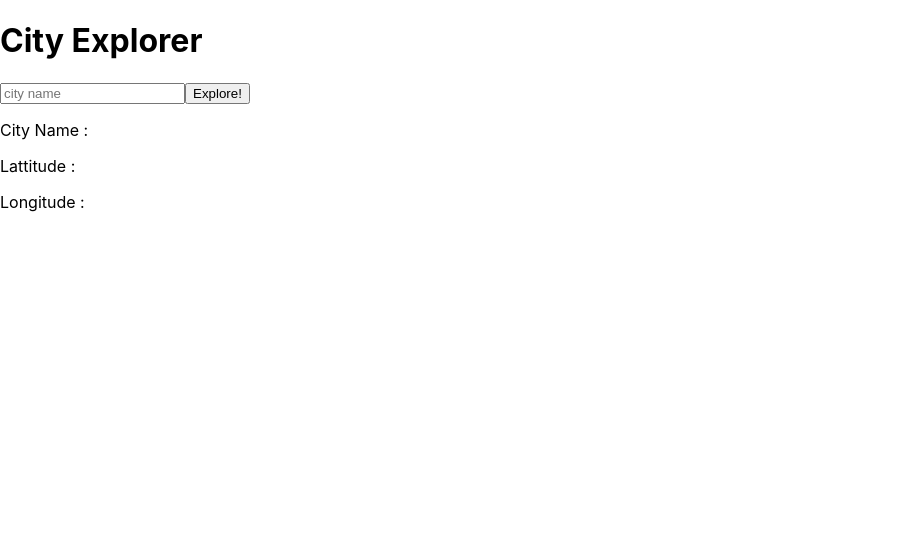
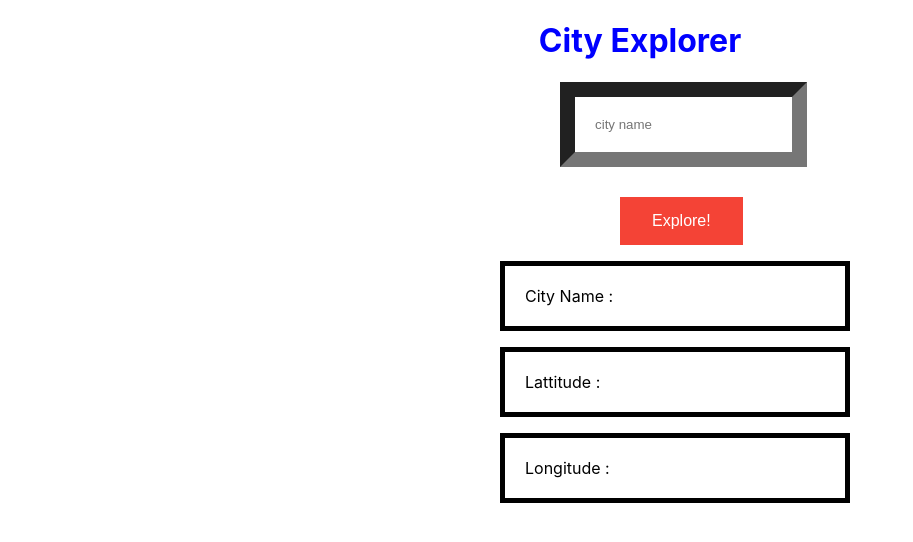
Before and after one commit to SJAljawhary/city-explorer, a React (Create React App) app: page / in a window 1280 px wide. Shown: the top 542 px of the page, without its empty margins (0-913 px from the left). Built offline with nearby package versions, Linux system fonts and the light colour scheme.

Commit message:
finishing

```diff
--- a/src/App.css
+++ b/src/App.css
@@ -1,38 +1,39 @@
-.App {
+
+.header{
   text-align: center;
+  color: blue;
 }
-
-.App-logo {
-  height: 40vmin;
-  pointer-events: none;
+.cityInfo{
+  margin-left: 560px;
 }
-
-@media (prefers-reduced-motion: no-preference) {
-  .App-logo {
-    animation: App-logo-spin infinite 20s linear;
-  }
+.button{
+  background-color: #f44336;
+  border: none;
+  color: white;
+  padding: 15px 32px;
+  text-align: center;
+  text-decoration: none;
+  display: inline-block;
+  font-size: 16px;
+  margin-left:60px;
+  margin-top: 30px;
+  cursor: pointer;
 }
-
-.App-header {
-  background-color: #282c34;
-  min-height: 100vh;
-  display: flex;
-  flex-direction: column;
-  align-items: center;
-  justify-content: center;
-  font-size: calc(10px + 2vmin);
-  color: white;
+.cityName{
+  border-width: 15px;
+  padding: 20px;
 }
-
-.App-link {
-  color: #61dafb;
+.information{
+  margin-left: 500px;
 }
-
-@keyframes App-logo-spin {
-  from {
-    transform: rotate(0deg);
-  }
-  to {
-    transform: rotate(360deg);
-  }
+.information p{
+  border: solid 5px black;
+  width: 300px;
+  text-align: justify;
+  padding:20px;
 }
+.map{
+  display: block;
+  margin-left: auto;
+  margin-right: auto;
+}
--- a/src/App.js
+++ b/src/App.js
@@ -1,5 +1,7 @@
 import React from 'react';
 import axios from 'axios';
+import './App.css';
+
 
 class App extends React.Component {
 
@@ -7,7 +9,8 @@ class App extends React.Component {
       super(props);
       this.state={
         cityName : '',
-        cityData : {}
+        cityData : {},
+        cityMap : false
       }
   }
 
@@ -20,12 +23,13 @@ class App extends React.Component {
 
     })
 
-    let url = `https://us1.locationiq.com/v1/search.php?key=pk.b848c1ee9a6d10f565222020b02495f1&city=${this.state.cityName}&format=json`
+    let url = `https://us1.locationiq.com/v1/search.php?key=${process.env.REACT_APP_LOCATIONIQ_KEY}&city=${this.state.cityName}&format=json`
 
      let recievedData = await axios.get(url);
 
      this.setState({
-       cityData : recievedData.data[0]
+       cityData : recievedData.data[0],
+       cityMap : true
      })
      console.log(recievedData);
      console.log(recievedData.data[0]);
@@ -35,17 +39,32 @@ class App extends React.Component {
     return (
       <div>
 
-        <h1>City Explorer</h1>
-        <form onSubmit={this.setLocation}>
+        <h1 className='header'>City Explorer</h1>
+        <form onSubmit={this.setLocation} className='cityInfo'>
 
-          <input type='text' placeholder='city name' name='city'/>
-          <input type='submit' value='Explore!'/>
+          <input className='cityName' type='text' placeholder='city name' name='city'/><br></br>
+          <input className='button' type='submit' value='Explore!'/>
+
+        </form>
+
+          <div className='information'>
 
           <p>City Name : {this.state.cityData.display_name}</p>
           <p>Lattitude : {this.state.cityData.lat}</p>
           <p>Longitude : {this.state.cityData.lon}</p>
 
-        </form>
+          </div>
+
+
+
+          {
+            this.state.cityMap &&
+
+        <img className='map' alt='' src={`https://maps.locationiq.com/v3/staticmap?key=${process.env.REACT_APP_LOCATIONIQ_KEY}&center=${this.state.cityData.lat},${this.state.cityData.lon}&zoom=10`} />
+
+          }
+
+
       </div>
 
     )
```
Also changed, not shown: 1 other file (tests, documents, lock files or other folders).
